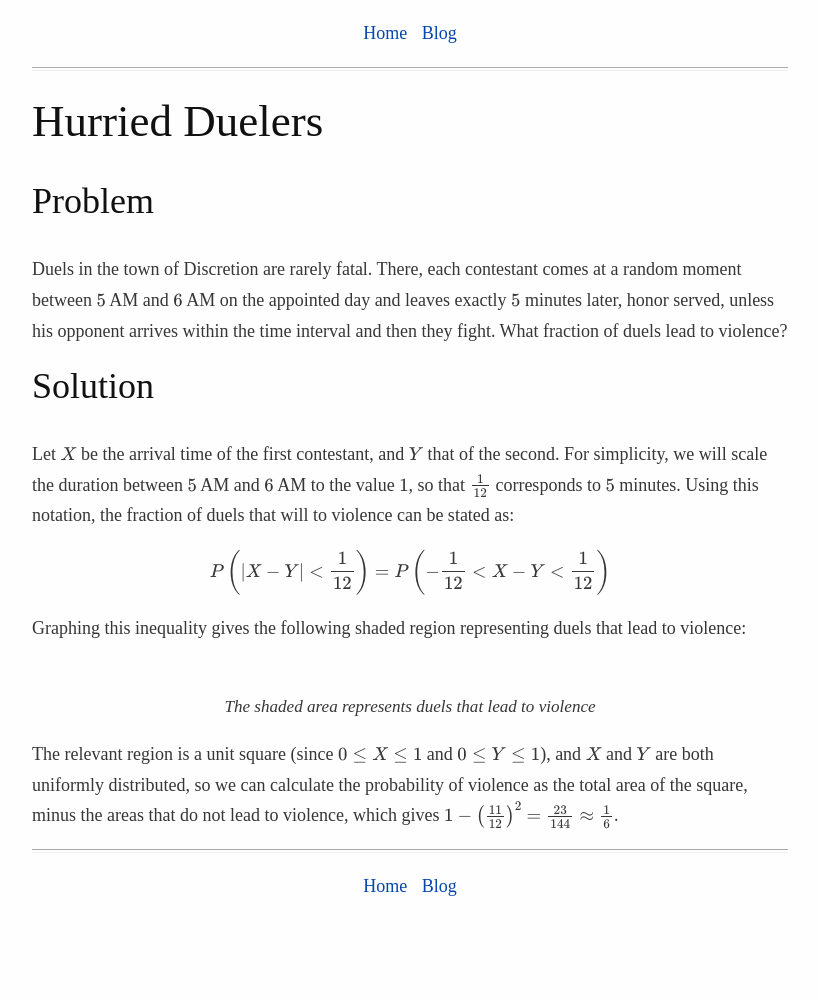
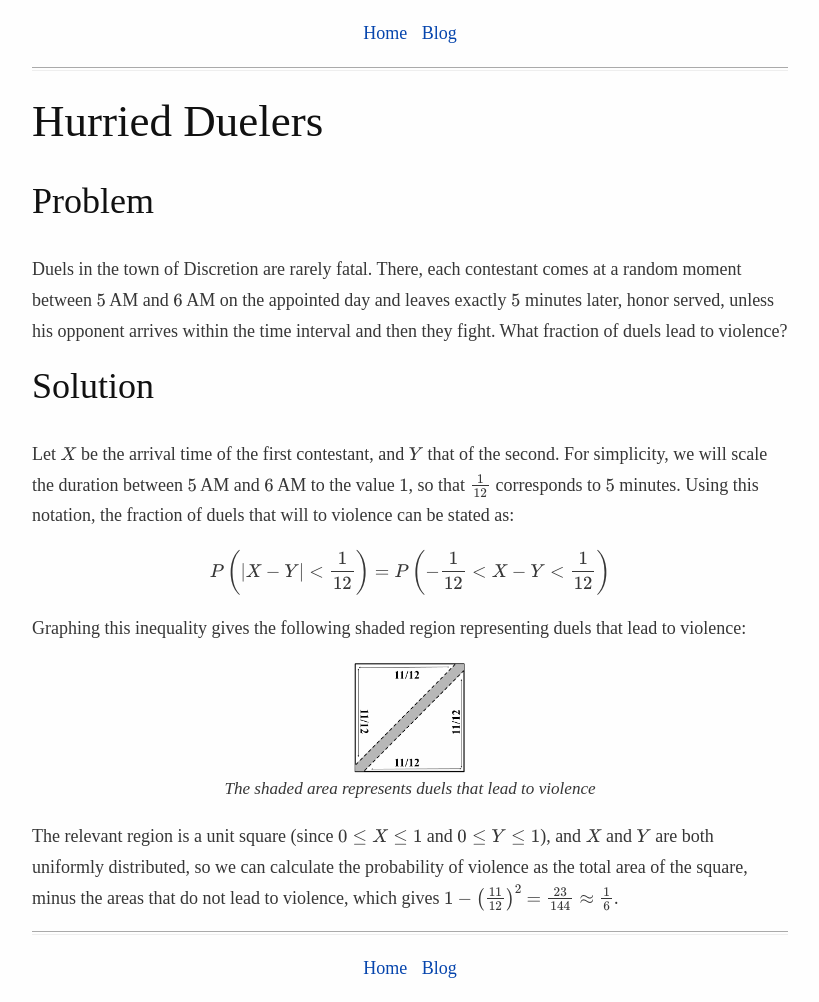
Before and after one commit to kaaniboy/math, a Jekyll site: the page docs/math/probability/book/_posts/2020-02-27-problem-26-hurried-duelers.html, which Jekyll copies as it is, in a window 1280 px wide. Shown: the whole page, without its empty margins (230-1049 px from the left). Built offline with Jekyll 4.4.1, drawn with Linux system fonts in a browser that asks for light colours; some web fonts are replaced; formulas are drawn with MathJax 3; before the commit the page ends 920 px from its top, so only the background shows below that.

Commit message:
Fix images in posts

```diff
--- a/docs/math/probability/book/_posts/2020-02-13-problem-5-coins-in-square.html
+++ b/docs/math/probability/book/_posts/2020-02-13-problem-5-coins-in-square.html
@@ -1,11 +1,11 @@
 <h1 id="coin-in-square">Coin in Square</h1>
 <p>We would like to compute the probability of a <span class="math inline">\(3/4\)</span>-inch diameter coin landing on a table covered by a grid of <span class="math inline">\(1\)</span> by <span class="math inline">\(1\)</span> inch squares without touching the edges of any square.</p>
 <figure>
-<img src="CoinOnGrid" alt="" /><figcaption>Coin landing on an edge of the square grid</figcaption>
+<img src="/assets/img/CoinOnGrid.png" alt="" /><figcaption>Coin landing on an edge of the square grid</figcaption>
 </figure>
 <p>To calculate this probability, consider a single square on the grid. Then, consider the center of the landed coin as a point in that square. In order for the coin to not be touching the square, the center of the coin must be within a <span class="math inline">\(1/4\)</span> by <span class="math inline">\(1/4\)</span> area at the center of the square:</p>
 <figure>
-<img src="CoinValidSpots" style="width:6.25cm" alt="" /><figcaption>Caption</figcaption>
+<img src="/assets/img/CoinValidSpots.png" style="width:6.25cm" alt="" /><figcaption>Caption</figcaption>
 </figure>
 <p>Thus, for one grid square, the probability of the coin not touching an edge is:</p>
 <p><span class="math display">\[\frac{\left( \frac{1}{4} \right)^2}{(1)^2} = \frac{1}{16}\]</span></p>
--- a/docs/math/probability/book/_posts/2020-02-27-problem-26-hurried-duelers.html
+++ b/docs/math/probability/book/_posts/2020-02-27-problem-26-hurried-duelers.html
@@ -7,6 +7,6 @@
 P\left(-\frac{1}{12} &lt; X - Y &lt; \frac{1}{12}\right)\]</span></p>
 <p>Graphing this inequality gives the following shaded region representing duels that lead to violence:</p>
 <figure>
-<img src="HurriedDuelers.png" style="width:3cm" alt="" /><figcaption>The shaded area represents duels that lead to violence</figcaption>
+<img src="/assets/img/HurriedDuelers.png" style="width:3cm" alt="" /><figcaption>The shaded area represents duels that lead to violence</figcaption>
 </figure>
 <p>The relevant region is a unit square (since <span class="math inline">\(0 \leq X \leq 1\)</span> and <span class="math inline">\(0 \leq Y \leq 1\)</span>), and <span class="math inline">\(X\)</span> and <span class="math inline">\(Y\)</span> are both uniformly distributed, so we can calculate the probability of violence as the total area of the square, minus the areas that do not lead to violence, which gives <span class="math inline">\(1 - \left(\frac{11}{12}\right)^2 = \frac{23}{144} \approx \frac{1}{6}\)</span>.</p>
--- a/docs/math/probability/book/_posts/2020-03-09-problem-35-cliff-hanger.html
+++ b/docs/math/probability/book/_posts/2020-03-09-problem-35-cliff-hanger.html
@@ -4,7 +4,7 @@
 <h2 id="solution">Solution</h2>
 <p>We begin by representing the cliff as a number line, where <span class="math inline">\(x=0\)</span> is the edge, <span class="math inline">\(x=1\)</span> is the man’s starting point, <span class="math inline">\(x=2\)</span> is <span class="math inline">\(2\)</span> steps from the edge, and so on:</p>
 <figure>
-<img src="Problem35_CliffHanger.png" style="width:4cm" alt="" /><figcaption>Number line representation of cliff</figcaption>
+<img src="/assets/img/Problem35_CliffHanger.png" style="width:4cm" alt="" /><figcaption>Number line representation of cliff</figcaption>
 </figure>
 <p>Let <span class="math inline">\(P_1\)</span> be the probability that the man eventually reaches <span class="math inline">\(x=0\)</span> (the edge) starting at <span class="math inline">\(x=1\)</span>. We can write <span class="math inline">\(P_1\)</span> as follows:</p>
 <p><span class="math display">\[P_1 = (1-p) + pP_2\]</span></p>
--- a/docs/math/probability/book/_posts/2020-03-12-problem-50-random-quadratic-equation.html
+++ b/docs/math/probability/book/_posts/2020-03-12-problem-50-random-quadratic-equation.html
@@ -7,7 +7,7 @@
 <p>Rearranging the contents of <span class="math inline">\(\sqrt{4b^2-4c}\)</span> shows that the roots are real if and only if the following holds:</p>
 <p><span class="math display">\[4b^2-4c &gt; 0\]</span> <span class="math display">\[c &lt; b^2\]</span></p>
 <figure>
-<img src="Problem50_RandomQuadraticEquation.png" style="width:4cm" alt="" /><figcaption>The shaded area represents equations with real roots</figcaption>
+<img src="/assets/img/Problem50_RandomQuadraticEquation.png" style="width:4cm" alt="" /><figcaption>The shaded area represents equations with real roots</figcaption>
 </figure>
 <p>We can calculate the probability that <span class="math inline">\(c &lt; b^2\)</span> geometrically. We begin by drawing a <span class="math inline">\(2n\)</span> by <span class="math inline">\(2n\)</span> square centered at the origin. The graph of <span class="math inline">\(c=b^2\)</span> intersects the square at <span class="math inline">\(b=\pm \sqrt{n}\)</span>. Within the square, the shaded region below the parabola represents equations with real roots.</p>
 <p>To find the probability of real roots, <span class="math inline">\(P\)</span>, we can calculate the proportion of the shaded area with respect to the entire square. We will consider the limiting value of this proportion as <span class="math inline">\(n\)</span> tends towards <span class="math inline">\(\infty\)</span>:</p>
--- a/docs/math/probability/other/_posts/2020-02-15-inclusion-exclusion.html
+++ b/docs/math/probability/other/_posts/2020-02-15-inclusion-exclusion.html
@@ -8,7 +8,7 @@
 <p><span class="math display">\[|A \cup B| = |A| + |B| - |A \cap B|\]</span></p>
 <p>The subtraction on the right side of the equation is necessary to prevent double-counting of <span class="math inline">\(A \cap B\)</span>, which can be seen visually in the diagram below:</p>
 <figure>
-<img src="VennDiagram2" style="width:5cm" alt="" /><figcaption>Two sets that are not mutually exclusive</figcaption>
+<img src="/assets/img/VennDiagram2" style="width:5cm" alt="" /><figcaption>Two sets that are not mutually exclusive</figcaption>
 </figure>
 <h2 id="pie-for-3-sets"><em>PIE</em> for 3 Sets</h2>
 <p>For <span class="math inline">\(3\)</span> sets, <em>PIE</em> can be stated as:</p>
@@ -17,7 +17,7 @@
 + |P \cap M \cap F|\]</span></p>
 <p>In this equation, the first <span class="math inline">\(3\)</span> subtractions eliminate repeated countings of the intersection of every pair of sets. However, in the process, the intersection of all <span class="math inline">\(3\)</span> sets is wrongly ignored, which is why <span class="math inline">\(|P \cap M \cap F|\)</span> must be added.</p>
 <figure>
-<img src="VennDiagram3" style="width:5cm" alt="" /><figcaption>Three sets that are not mutually exclusive</figcaption>
+<img src="/assets/img/VennDiagram3" style="width:5cm" alt="" /><figcaption>Three sets that are not mutually exclusive</figcaption>
 </figure>
 <h2 id="pie-for-n-sets"><em>PIE</em> for <em>n</em> Sets</h2>
 <p>Generalizing from <em>PIE</em> for <span class="math inline">\(2\)</span> and <span class="math inline">\(3\)</span> sets, <em>PIE</em> for <span class="math inline">\(n\)</span> sets can be written as:</p>
```
Also changed, not shown: docs/assets/img/CoinOnGrid.png (added), docs/assets/img/CoinValidSpots.png (added), docs/assets/img/HurriedDuelers.png (added), docs/assets/img/Problem35_CliffHanger.png (added), docs/assets/img/Problem50_RandomQuadraticEquation.png (added), docs/assets/img/VennDiagram2.png (added), docs/assets/img/VennDiagram3.png (added), 1 other file.
